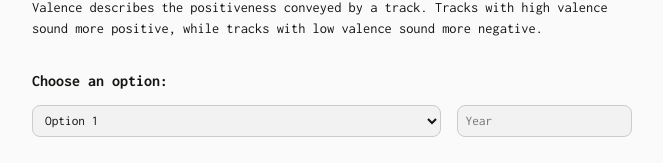
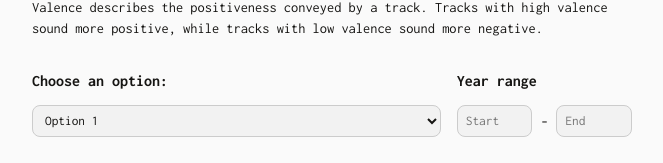
Before and after one commit to nauqh/musicotherapy, a React (Vite) app: page /input in a window 1280 px wide. Shown: the part 1144-1307 px from the top of the page, without its empty margins (308-971 px from the left). Built offline with nearby package versions, Linux system fonts and the light colour scheme.

Commit message:
update error

```diff
--- a/src/components/SelectBox/SelectBox.css
+++ b/src/components/SelectBox/SelectBox.css
@@ -1,7 +1,7 @@
 .select__box {
 	margin-bottom: 2rem;
+	column-gap: 1rem;
 	display: flex;
-	column-gap: 1rem;
 }
 
 .select__box-label {
@@ -9,10 +9,27 @@
 	font-weight: 700;
 }
 
+.select__box-item {
+	display: flex;
+	flex-direction: column;
+}
+
+.select__box-item:nth-child(1) {
+	width: 70%;
+}
+
+.select__box-item:nth-child(2) {
+	width: 30%;
+}
+
+.year-box {
+	display: flex;
+	column-gap: 0.5rem;
+}
+
 .select__box-select {
 	padding-left: 0.5rem;
 	border-radius: 0.5rem;
-	width: 70%;
 	height: 2rem;
 	background-color: #f2f2f2;
 	border: 0.5px solid #ccc;
@@ -22,11 +39,15 @@
 	border-radius: 0.5rem;
 	border: 0.5px solid #ccc;
 	background-color: #f2f2f2;
-	width: 30%;
 	padding: 0.5rem;
+	width: 50%;
 }
 
 .select__box-select:focus,
 .select__box-text:focus {
 	outline: 1px solid #ccc;
 }
+
+.select__box-error {
+	font-size: 0.8rem;
+}
--- a/src/components/SelectBox/SelectBox.tsx
+++ b/src/components/SelectBox/SelectBox.tsx
@@ -2,13 +2,22 @@ import React, { useState, ChangeEvent } from "react";
 import "./SelectBox.css";
 
 interface SelectBoxProps {
-	label: string;
+	labell: string;
+	labelr: string;
 	options: string[];
 	onChange: (selectedOption: string) => void;
 }
 
-const SelectBox: React.FC<SelectBoxProps> = ({ label, options, onChange }) => {
+const SelectBox: React.FC<SelectBoxProps> = ({
+	labell,
+	labelr,
+	options,
+	onChange,
+}) => {
 	const [selectedOption, setSelectedOption] = useState<string>("");
+	const [startYear, setStartYear] = useState<string>("");
+	const [endYear, setEndYear] = useState<string>("");
+	const [error, setError] = useState<string>("");
 
 	const handleOptionChange = (e: ChangeEvent<HTMLSelectElement>) => {
 		const value = e.target.value;
@@ -16,10 +25,31 @@ const SelectBox: React.FC<SelectBoxProps> = ({ label, options, onChange }) => {
 		onChange(value);
 	};
 
+	const handleStartYearChange = (e: ChangeEvent<HTMLInputElement>) => {
+		const value = e.target.value;
+		setStartYear(value);
+		validateYearRange(value, endYear);
+	};
+
+	const handleEndYearChange = (e: ChangeEvent<HTMLInputElement>) => {
+		const value = e.target.value;
+		setEndYear(value);
+		validateYearRange(startYear, value);
+	};
+
+	const validateYearRange = (start: string, end: string) => {
+		if (start && end && parseInt(start) > parseInt(end)) {
+			setError("Year range is invalid");
+		} else {
+			setError("");
+		}
+	};
+
 	return (
 		<>
-			<label className="select__box-label">{label}</label>
 			<div className="select__box">
+				<div className="select__box-item">
+					<label className="select__box-label">{labell}</label>
 					<select
 						className="select__box-select"
 						value={selectedOption}
@@ -31,11 +61,29 @@ const SelectBox: React.FC<SelectBoxProps> = ({ label, options, onChange }) => {
 							</option>
 						))}
 					</select>
+				</div>
+
+				<div className="select__box-item">
+					<label className="select__box-label">{labelr}</label>
+					<div className="year-box">
 						<input
 							className="select__box-text"
 							type="text"
-					placeholder="Year"
+							placeholder="Start"
+							value={startYear}
+							onChange={handleStartYearChange}
 						/>
+						<span style={{ paddingTop: "0.5rem" }}>-</span>
+						<input
+							className="select__box-text"
+							type="text"
+							placeholder="End"
+							value={endYear}
+							onChange={handleEndYearChange}
+						/>
+					</div>
+					{error && <div className="select__box-error">{error}</div>}
+				</div>
 			</div>
 		</>
 	);
--- a/src/pages/Input.tsx
+++ b/src/pages/Input.tsx
@@ -152,7 +152,8 @@ const Input = () => {
 					value={sliderValues.Valence}
 				/>
 				<SelectBox
-					label="Choose an option:"
+					labell="Choose an option:"
+					labelr="Year range"
 					options={["Option 1", "Option 2", "Option 3", "Option 4"]}
 					onChange={(selectedOption) => {
 						setSelectedOption(selectedOption);
```
Lines whose indentation alone changed are shown as unchanged.
